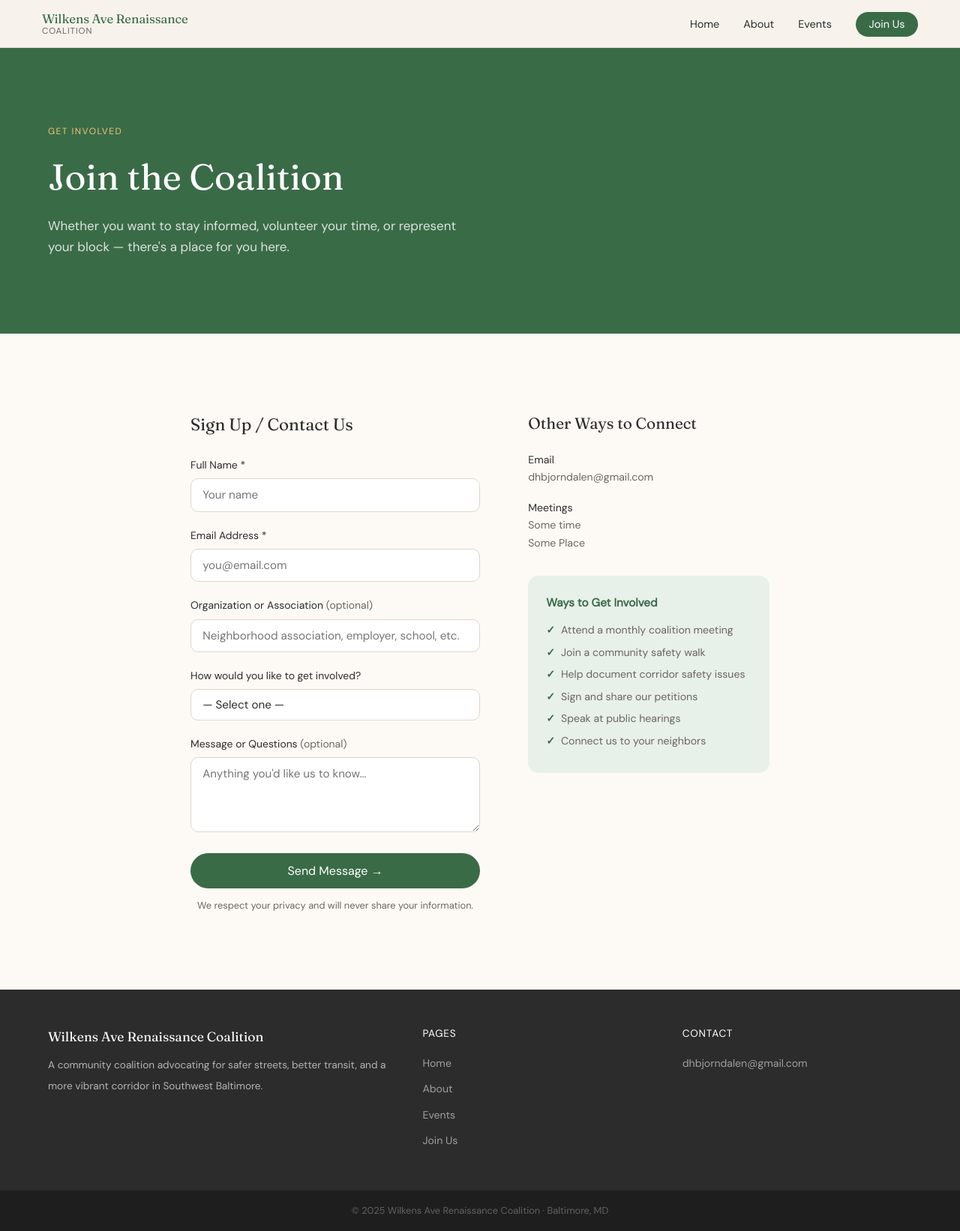
After one commit to DHBjorndalen/Wilkens-Ave_Renaissance, a Flask app: template templates/join.html in a window 1280 px wide. The commit adds this page. Shown: the whole page at 75% size. Run offline with Flask 3, Linux system fonts and the light colour scheme; the template is opened without the code that fills it, so the values that code supplies are empty.

Commit message:
Update nav

```diff
--- /dev/null
+++ b/app.py
@@ -0,0 +1,41 @@
+from flask import Flask, render_template, request, redirect, url_for, flash
+
+app = Flask(__name__)
+app.secret_key = "your_secret_key_here"
+
+# Root route → Home page
+@app.route("/")
+def index():
+    return render_template("index.html")
+
+# Join page route → handles form
+@app.route("/join", methods=["GET", "POST"])
+def join():
+    if request.method == "POST":
+        name = request.form.get("name")
+        email = request.form.get("email")
+        association = request.form.get("association")
+        interest = request.form.get("interest")
+        message = request.form.get("message")
+
+        if not name or not email:
+            flash("Please fill in all required fields.", "error")
+            return redirect(url_for("join"))
+
+        print(f"New submission: {name}, {email}, {association}, {interest}, {message}")
+        flash("Thanks! Your message has been sent.", "success")
+        return redirect(url_for("join"))
+
+    return render_template("join.html")
+
+# Other static pages
+@app.route("/about")
+def about():
+    return render_template("about.html")
+
+@app.route("/events")
+def events():
+    return render_template("events.html")
+
+if __name__ == "__main__":
+    app.run(debug=True)
--- /dev/null
+++ b/requirements.txt
@@ -0,0 +1 @@
+Flask>=2.3.0
--- /dev/null
+++ b/templates/join.html
@@ -0,0 +1,162 @@
+<!DOCTYPE html>
+<html lang="en">
+
+<head>
+    <meta charset="UTF-8" />
+    <meta name="viewport" content="width=device-width, initial-scale=1.0" />
+    <title>Join Us - Wilkens Ave Renaissance Coalition</title>
+
+    <!-- fonts -->
+    <link rel="preconnect" href="https://fonts.googleapis.com">
+    <link rel="preconnect" href="https://fonts.gstatic.com" crossorigin>
+    <link href="https://fonts.googleapis.com/css2?family=Fraunces:...&family=DM+Sans:..." rel="stylesheet">
+
+    <!-- CSS -->
+    <link rel="stylesheet" href="{{ url_for('static', filename='styles.css') }}" />
+</head>
+
+<body>
+
+    <!-- ══════════ NAV ══════════ -->
+    <nav>
+        <a href="{{ url_for('index') }}" class="nav-logo">
+            Wilkens Ave Renaissance
+            <span>Coalition</span>
+        </a>
+        <ul class="nav-links">
+            <li><a href="{{ url_for('index') }}">Home</a></li>
+            <li><a href="{{ url_for('about') }}">About</a></li>
+            <li><a href="{{ url_for('events') }}">Events</a></li>
+            <li><a href="{{ url_for('join') }}" class="nav-cta">Join Us</a></li>
+        </ul>
+    </nav>
+    <div class="mobile-menu" id="mobileMenu">
+        <a href="{{ url_for('index') }}">Home</a>
+        <a href="{{ url_for('about') }}">About</a>
+        <a href="{{ url_for('events') }}">Events</a>
+        <a href="{{ url_for('join') }}" class="nav-cta">Join Us</a>
+    </div>
+
+    <!-- Hero Section -->
+    <section class="join-hero">
+        <p class="section-label" style="color:var(--amber-light);" class="animate">Get Involved</p>
+        <h1 class="animate">Join the Coalition</h1>
+        <p class="animate">Whether you want to stay informed, volunteer your time, or represent your block — there's a
+            place for you here.</p>
+    </section>
+
+    <div class="join-body">
+        <div>
+            <h2 style="font-family:'Fraunces',serif; font-size:1.4rem; margin-bottom:1.5rem;">Sign Up / Contact Us</h2>
+
+            <!-- Flask Flash Messages -->
+            {% with messages = get_flashed_messages(with_categories=true) %}
+            {% if messages %}
+            {% for category, msg in messages %}
+            <div class="success-banner {{ category }}">{{ msg }}</div>
+            {% endfor %}
+            {% endif %}
+            {% endwith %}
+
+            <!-- Contact Form -->
+            <form method="POST" action="{{ url_for('join') }}">
+                <div class="form-group">
+                    <label for="fname">Full Name *</label>
+                    <input type="text" id="fname" name="name" placeholder="Your name" required>
+                </div>
+                <div class="form-group">
+                    <label for="email">Email Address *</label>
+                    <input type="email" id="email" name="email" placeholder="you@email.com" required>
+                </div>
+                <div class="form-group">
+                    <label for="association">Organization or Association <span
+                            style="font-weight:300; color:var(--mid);">(optional)</span></label>
+                    <input type="text" id="association" name="association"
+                        placeholder="Neighborhood association, employer, school, etc.">
+                </div>
+                <div class="form-group">
+                    <label for="interest">How would you like to get involved?</label>
+                    <select id="interest" name="interest">
+                        <option value="">— Select one —</option>
+                        <option>Stay informed via email updates</option>
+                        <option>Attend monthly meetings</option>
+                        <option>Volunteer at events</option>
+                        <option>Help with outreach & communications</option>
+                        <option>Represent my block or organization</option>
+                        <option>Other — I'll explain below</option>
+                    </select>
+                </div>
+                <div class="form-group">
+                    <label for="message">Message or Questions <span
+                            style="font-weight:300; color:var(--mid);">(optional)</span></label>
+                    <textarea id="message" name="message" placeholder="Anything you'd like us to know…"></textarea>
+                </div>
+
+                <button type="submit" class="form-submit">Send Message →</button>
+            </form>
+
+            <p class="form-note">We respect your privacy and will never share your information.</p>
+        </div>
+
+        <div>
+            <!-- Side Info -->
+            <div class="contact-info">
+                <h3>Other Ways to Connect</h3>
+                <div class="contact-row">
+                    <div>
+                        <h4>Email</h4>
+                        <p>dhbjorndalen@gmail.com</p>
+                    </div>
+                </div>
+                <div class="contact-row">
+                    <div>
+                        <h4>Meetings</h4>
+                        <p>Some time<br>Some Place</p>
+                    </div>
+                </div>
+            </div>
+
+            <div class="involvement-box">
+                <h4>Ways to Get Involved</h4>
+                <ul>
+                    <li>Attend a monthly coalition meeting</li>
+                    <li>Join a community safety walk</li>
+                    <li>Help document corridor safety issues</li>
+                    <li>Sign and share our petitions</li>
+                    <li>Speak at public hearings</li>
+                    <li>Connect us to your neighbors</li>
+                </ul>
+            </div>
+        </div>
+    </div>
+
+    <!-- Footer -->
+    <footer>
+        <div class="footer-brand">
+            <p>Wilkens Ave Renaissance Coalition</p>
+            <span>A community coalition advocating for safer streets, better transit, and a more vibrant corridor in
+                Southwest Baltimore.</span>
+        </div>
+        <div>
+            <h4>Pages</h4>
+            <ul>
+                <li><a href="{{ url_for('index') }}">Home</a></li>
+                <li><a href="{{ url_for('about') }}">About</a></li>
+                <li><a href="{{ url_for('events') }}">Events</a></li>
+                <li><a href="{{ url_for('join') }}">Join Us</a></li>
+            </ul>
+        </div>
+        <div>
+            <h4>Contact</h4>
+            <ul>
+                <li><a href="mailto:dhbjorndalen@gmail.com">dhbjorndalen@gmail.com</a></li>
+            </ul>
+        </div>
+    </footer>
+    <div class="footer-bottom">
+        © 2025 Wilkens Ave Renaissance Coalition · Baltimore, MD
+    </div>
+
+</body>
+
+</html>
```
Also changed, not shown: join.html (deleted, +0 -169 lines), templates/about.html (renamed from about.html, +16 -17 lines), templates/events.html (renamed from events.html, +14 -14 lines), templates/index.html (renamed from index.html, +18 -18 lines), static/images/1900-Wilkens.webp (renamed from assets/images/1900-Wilkens.webp), static/styles.css (renamed from styles.css), 1 other file.
